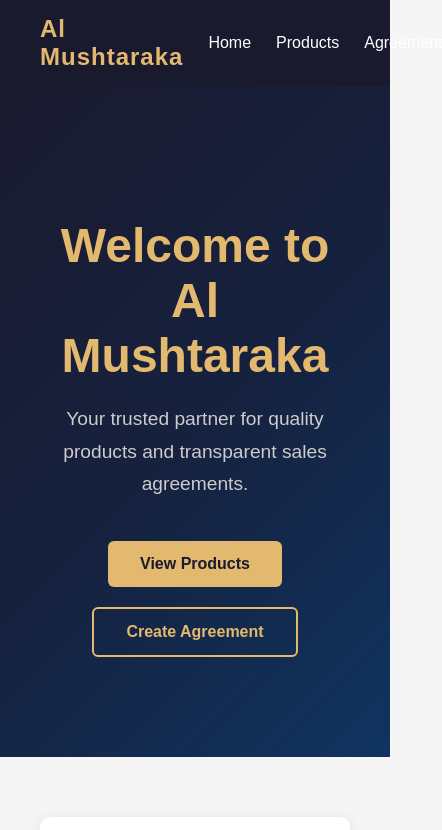
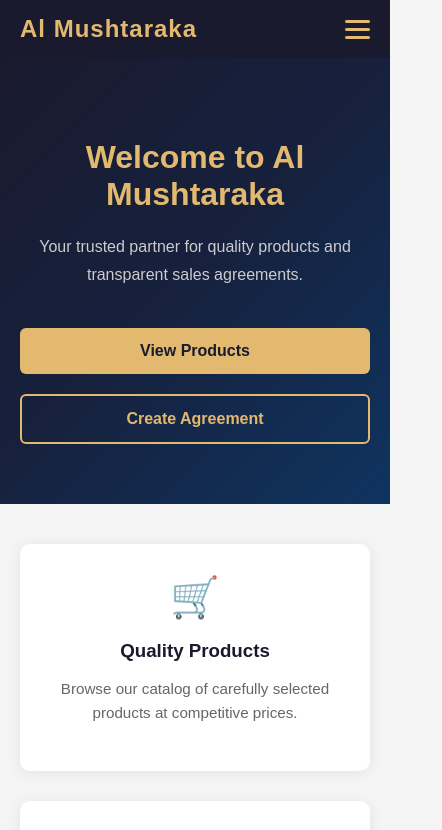
Before and after one commit to ahmadmohsin04/almushtaraka, a React (Create React App) app: page / in a window 390 px wide. Shown: the top 830 px of the page, 442 px wide, since content can reach past the window. Built offline with nearby package versions, Linux system fonts and the light colour scheme; no server answers.

Commit message:
added mobile responsiveness

```diff
--- a/src/App.css
+++ b/src/App.css
@@ -1,17 +1,17 @@
+* {
+  box-sizing: border-box;
+}
+
 body {
   margin: 0;
   font-family: Arial, sans-serif;
   background-color: #f5f5f5;
 }
 
-.content {
-
-}
-
 .page {
   max-width: 1100px;
   margin: 0 auto;
-  padding: 40px;
+  padding: 40px 20px;
 }
 
 h1 {
@@ -21,3 +21,9 @@ h1 {
 p {
   color: #666;
 }
+
+@media (max-width: 768px) {
+  .page {
+    padding: 20px 15px;
+  }
+}
--- a/src/components/AgreementForm.css
+++ b/src/components/AgreementForm.css
@@ -232,3 +232,45 @@
   color: #333;
   cursor: not-allowed;
 }
+
+@media (max-width: 768px) {
+  .agreement-form {
+    padding: 20px 15px;
+  }
+
+  .form-header {
+    flex-direction: column;
+    align-items: flex-start;
+    gap: 10px;
+  }
+
+  .form-row {
+    flex-direction: column;
+    gap: 10px;
+  }
+
+  .form-group {
+    min-width: 100%;
+  }
+
+  .products-table {
+    display: block;
+    overflow-x: auto;
+    white-space: nowrap;
+  }
+
+  .totals-box,
+  .payment-summary {
+    max-width: 100%;
+  }
+
+  .btn-preview {
+    width: 100%;
+    padding: 15px;
+  }
+
+  .schedule-table {
+    display: block;
+    overflow-x: auto;
+  }
+}
--- a/src/components/Navbar.css
+++ b/src/components/Navbar.css
@@ -16,10 +16,14 @@
   letter-spacing: 1px;
 }
 
+.navbar-links {
+  display: flex;
+  gap: 25px;
+}
+
 .navbar-links a {
   color: #ffffff;
   text-decoration: none;
-  margin-left: 25px;
   font-size: 1rem;
   transition: color 0.3s;
 }
@@ -27,3 +31,52 @@
 .navbar-links a:hover {
   color: #e2b96f;
 }
+
+.hamburger {
+  display: none;
+  flex-direction: column;
+  gap: 5px;
+  cursor: pointer;
+}
+
+.hamburger span {
+  display: block;
+  width: 25px;
+  height: 3px;
+  background: #e2b96f;
+  border-radius: 3px;
+  transition: all 0.3s;
+}
+
+@media (max-width: 768px) {
+  .navbar {
+    padding: 15px 20px;
+  }
+
+  .hamburger {
+    display: flex;
+  }
+
+  .navbar-links {
+    display: none;
+    flex-direction: column;
+    position: absolute;
+    top: 60px;
+    left: 0;
+    right: 0;
+    background: #1a1a2e;
+    padding: 20px;
+    gap: 15px;
+    z-index: 99;
+  }
+
+  .navbar-links.open {
+    display: flex;
+  }
+
+  .navbar-links a {
+    font-size: 1.1rem;
+    padding: 8px 0;
+    border-bottom: 1px solid #2a2a4e;
+  }
+}
--- a/src/components/Navbar.js
+++ b/src/components/Navbar.js
@@ -1,14 +1,22 @@
+import { useState } from 'react';
 import { Link } from 'react-router-dom';
 import './Navbar.css';
 
 function Navbar() {
+  const [menuOpen, setMenuOpen] = useState(false);
+
   return (
     <nav className="navbar">
       <div className="navbar-brand">Al Mushtaraka</div>
-      <div className="navbar-links">
-        <Link to="/">Home</Link>
-        <Link to="/products">Products</Link>
-        <Link to="/agreement">Agreement</Link>
+      <div className={`navbar-links ${menuOpen ? 'open' : ''}`}>
+        <Link to="/" onClick={() => setMenuOpen(false)}>Home</Link>
+        <Link to="/products" onClick={() => setMenuOpen(false)}>Products</Link>
+        <Link to="/agreement" onClick={() => setMenuOpen(false)}>Agreement</Link>
+      </div>
+      <div className="hamburger" onClick={() => setMenuOpen(!menuOpen)}>
+        <span></span>
+        <span></span>
+        <span></span>
       </div>
     </nav>
   );
--- a/src/pages/Admin.css
+++ b/src/pages/Admin.css
@@ -279,3 +279,22 @@
   color: #1a1a2e;
   font-weight: 500;
 }
+
+@media (max-width: 768px) {
+  .admin-stats {
+    grid-template-columns: repeat(2, 1fr);
+  }
+
+  .admin-table {
+    display: block;
+    overflow-x: auto;
+  }
+
+  .detail-grid {
+    grid-template-columns: 1fr;
+  }
+
+  .detail-card {
+    padding: 20px 15px;
+  }
+}
--- a/src/pages/Home.css
+++ b/src/pages/Home.css
@@ -103,3 +103,33 @@
   line-height: 1.6;
   font-size: 0.95rem;
 }
+
+@media (max-width: 768px) {
+  .hero {
+    padding: 60px 20px;
+  }
+
+  .hero h1 {
+    font-size: 2rem;
+  }
+
+  .hero p {
+    font-size: 1rem;
+  }
+
+  .hero-buttons {
+    flex-direction: column;
+    align-items: center;
+  }
+
+  .btn-primary,
+  .btn-secondary {
+    width: 100%;
+    text-align: center;
+  }
+
+  .features {
+    padding: 40px 20px;
+    grid-template-columns: 1fr;
+  }
+}
--- a/src/pages/Products.css
+++ b/src/pages/Products.css
@@ -65,3 +65,9 @@
   font-weight: bold;
   color: #e2b96f;
 }
+
+@media (max-width: 768px) {
+  .products-grid {
+    grid-template-columns: 1fr;
+  }
+}
```
